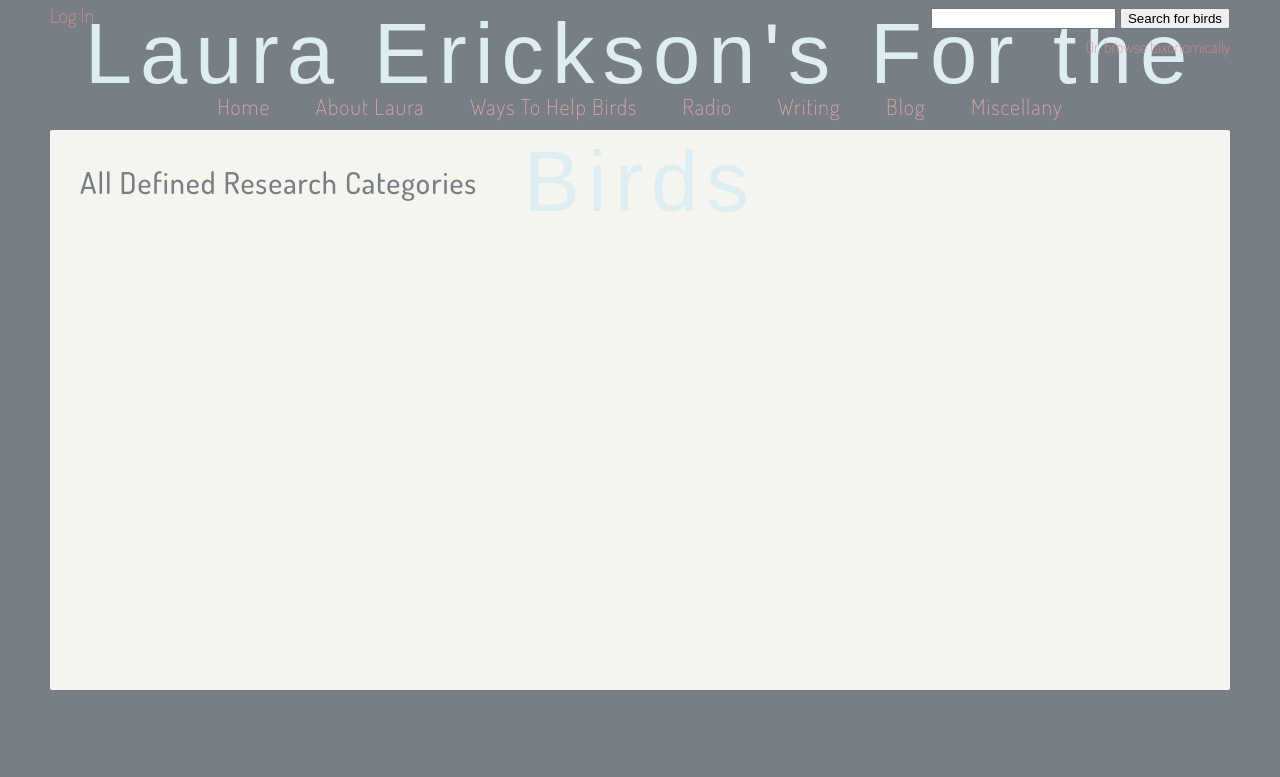
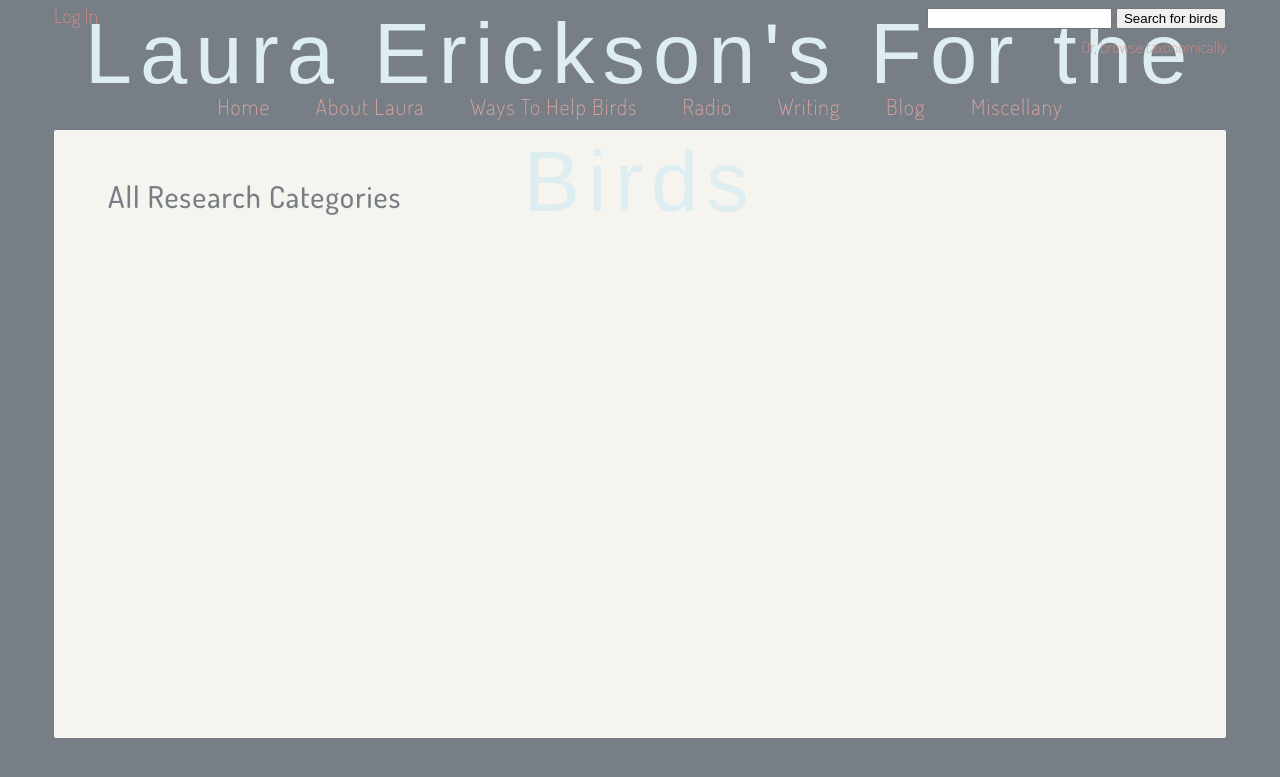
Before and after one commit to katur/forthebirds, a Django app: template creations/templates/research_categories.html in a window 1280 px wide. Shown: the top 777 px of the page. Run offline with Django 3.2, Linux system fonts and the light colour scheme; the template is opened without the code that fills it, so the values that code supplies are empty; some libraries are stand-ins or nearby versions; some web fonts are replaced.

Commit message:
style cleanup

```diff
--- a/birds/static/stylesheets/bird.sass
+++ b/birds/static/stylesheets/bird.sass
@@ -7,8 +7,8 @@
   .card
     float: left
     padding: 10px
-    margin-right: 20px
-    margin-bottom: 20px
+    margin-right: $whitespace / 2
+    margin-bottom: $whitespace / 2
     max-width: 500px
 
     h3
--- a/creations/static/stylesheets/radio.sass
+++ b/creations/static/stylesheets/radio.sass
@@ -4,16 +4,16 @@
     width: 100%
     text-align: center
     font-size: 30px
-    margin-bottom: $vertical-whitespace / 2
+    margin-bottom: $whitespace / 2
 
   .program
     float: left
-    margin-bottom: $vertical-whitespace
+    margin-bottom: $whitespace
 
     div
       float: left
       width: 100%
-      margin-bottom: $vertical-whitespace / 4
+      margin-bottom: $whitespace / 4
 
       &#species-tags, &#other-tags
         width: auto
--- a/creations/static/stylesheets/research.sass
+++ b/creations/static/stylesheets/research.sass
@@ -1,7 +1,7 @@
 #research
   #content
     div
-      padding-bottom: $vertical-whitespace
+      padding-bottom: $whitespace
 
 #research-categories
   #content
--- a/creations/static/stylesheets/writing.sass
+++ b/creations/static/stylesheets/writing.sass
@@ -52,4 +52,4 @@
 
 #article
   div
-    padding-bottom: $vertical-whitespace
+    padding-bottom: $whitespace
--- a/creations/templates/research_categories.html
+++ b/creations/templates/research_categories.html
@@ -3,11 +3,11 @@
 
 {% block body_id %}research-categories{% endblock %}
 
-{% block page_title %}All Defined Research Categories{% endblock %}
+{% block page_title %}All Research Categories{% endblock %}
 
 {% block content %}
 
-<ul id="research-categories">
+<ul>
 {% for category in categories %}
   <li>
   <a href="{% url 'research_category_url' id=category.id %}">
--- a/website/static/stylesheets/font.sass
+++ b/website/static/stylesheets/font.sass
@@ -23,7 +23,7 @@ h1, h2, h3, h4
 h1
   font-family: 'adelaidaregular', sans-serif
 
-h2, h3
+h2, h3, h4
   font-family: 'Dosis', sans-serif
   font-weight: 500
   letter-spacing: 1px
@@ -31,12 +31,13 @@ h2, h3
 
 h2
   font-size: 30px
+  margin-top: -10px
 
 h3
   font-size: 26px
+  margin-top: -10px
 
 h4
-  font-variant: small-caps
   font-size: 22px
 
 a
--- a/website/static/stylesheets/page.sass
+++ b/website/static/stylesheets/page.sass
@@ -4,7 +4,7 @@ html, body
   background: $chickadee-dark-gray
 
 #header, #content, #footer
-  margin: 0 50px
+  margin: 0 $whitespace * 1.5
 
 #header
   position: relative
@@ -12,7 +12,7 @@ html, body
 #content
   min-height: 500px
   background: $chickadee-cream
-  padding: 30px
+  padding: $whitespace * 1.5
   border-radius: 2px
   overflow: hidden
   height: auto
@@ -24,19 +24,19 @@ html, body
 #page-title
   float: left
   width: 100%
-  margin-bottom: $vertical-whitespace
+  margin-bottom: $whitespace
 
 .page-subtitle
   float: left
   clear: both
   width: 100%
-  margin-bottom: $vertical-whitespace / 2
+  margin-bottom: $whitespace / 2
 
 .page-section
   float: left
   clear: both
   width: 100%
-  margin-bottom: $vertical-whitespace * 2
+  margin-bottom: $whitespace * 2
 
   &:last-child
     margin-bottom: 0
--- a/website/static/stylesheets/styles.sass
+++ b/website/static/stylesheets/styles.sass
@@ -12,7 +12,7 @@ $peach-orange: #deb888
 $base-font-size: 17px
 $base-font-family: Georgia, serif
 
-$vertical-whitespace: 36px
+$whitespace: 36px
 
 @import reset
 @import font
```
Also changed, not shown: website/static/stylesheets/styles.css.
